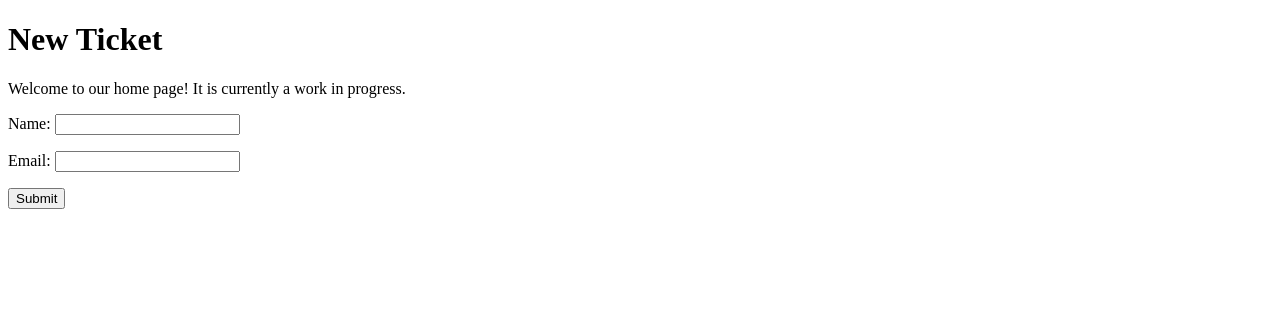
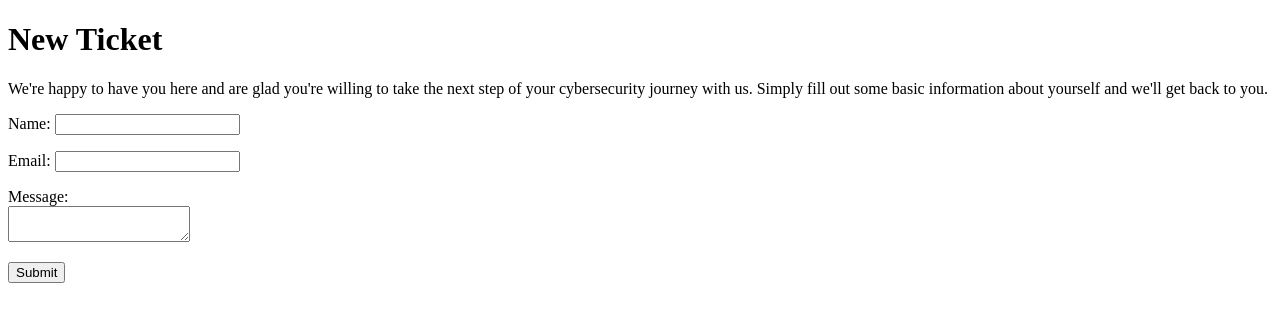
Before and after one commit to UFSecurityClinicSpring2026/website, a Flask app: page /tickets/new in a window 1280 px wide. Shown: the top 322 px of the page. Run offline with Flask 3, Linux system fonts and the light colour scheme.

Commit message:
Update the ticketsystem form

```diff
--- a/webapp/app.py
+++ b/webapp/app.py
@@ -16,12 +16,17 @@ def new_ticket():
         return flask.render_template("new-ticket-form.html")
     elif flask.request.method == "POST":
         sql_db: sqlite3.Connection = sqldb.get_db()
-        sql_db.execute("INSERT INTO tickets (name, email) VALUES (?, ?);",
-                (flask.request.form["name"], flask.request.form["email"]))
+        if "name" not in flask.request.form or "email" not in flask.request.form or \
+                "message" not in flask.request.form:
+            flask.abort(422)
+        sql_db.execute("INSERT INTO tickets (name, email, message) VALUES (?, ?, ?);",
+                (flask.request.form["name"], flask.request.form["email"],
+                flask.request.form["message"],))
         sql_db.commit()
         return flask.render_template(
             "delayed-redirect.html",
             title="Ticket submitted!",
+            delay=5,
             message="We've received your response and will reply to it " +
                     "within 3-5 business days.",
             destination="/",
--- a/webapp/sqldb.py
+++ b/webapp/sqldb.py
@@ -12,7 +12,7 @@ def get_db() -> sqlite3.Connection:
     """
     if "db" not in flask.g:
         flask.g.db = sqlite3.connect("fsc.db")
-        flask.g.db.execute("CREATE TABLE IF NOT EXISTS tickets (fid INTEGER NOT NULL, name TEXT NOT NULL, email TEXT NOT NULL, PRIMARY KEY (fid AUTOINCREMENT));")
+        flask.g.db.execute("CREATE TABLE IF NOT EXISTS tickets (fid INTEGER NOT NULL, name TEXT NOT NULL, email TEXT NOT NULL, message TEXT, PRIMARY KEY (fid AUTOINCREMENT));")
         flask.g.db.commit()
 
     return flask.g.db
--- a/webapp/templates/delayed-redirect.html
+++ b/webapp/templates/delayed-redirect.html
@@ -4,12 +4,12 @@
 	<link rel="stylesheet" href="/static/styles.css">
 	<meta charset="UTF-8">
 	<meta name="viewport" content="width=device-width, initial-scale=1.0">
-	<meta http-equiv="refresh" content="8; url={{ destination }}">
+	<meta http-equiv="refresh" content="{{ delay }}; url={{ destination }}">
 	<title>{{ title }} - Florida Security Clinic</title>
 </head>
 <body>
 	<h1>{{ title }}</h1>
 	<p>{{ message }}</p>
-	<p><a href="{{ destination }}">If you are not redirected within 30 seconds, please click here.</a></p>
+	<p><a href="{{ destination }}">If you are not redirected within 45 seconds, please click here.</a></p>
 </body>
 </html>
--- a/webapp/templates/new-ticket-form.html
+++ b/webapp/templates/new-ticket-form.html
@@ -8,10 +8,16 @@
 </head>
 <body>
 	<h1>New Ticket</h1>
-	<p>Welcome to our home page! It is currently a work in progress.</p>
+	<p>We're happy to have you here and are glad you're willing to take the
+	next step of your cybersecurity journey with us. Simply fill out some
+	basic information about yourself and we'll get back to you.</p>
 	<form action="/tickets/new" method="post">
 		<p><label for="name">Name: </label><input type="text" id="name" name="name"></p>
 		<p><label for="name">Email: </label><input type="text" id="email" name="email"></p>
+		<p>
+			<label for="message">Message: </label><br />
+			<textarea id="message" name="message"></textarea>
+		</p>
 		<p><input type="submit" value="Submit"></p>
 	</form>
 </body>
```
